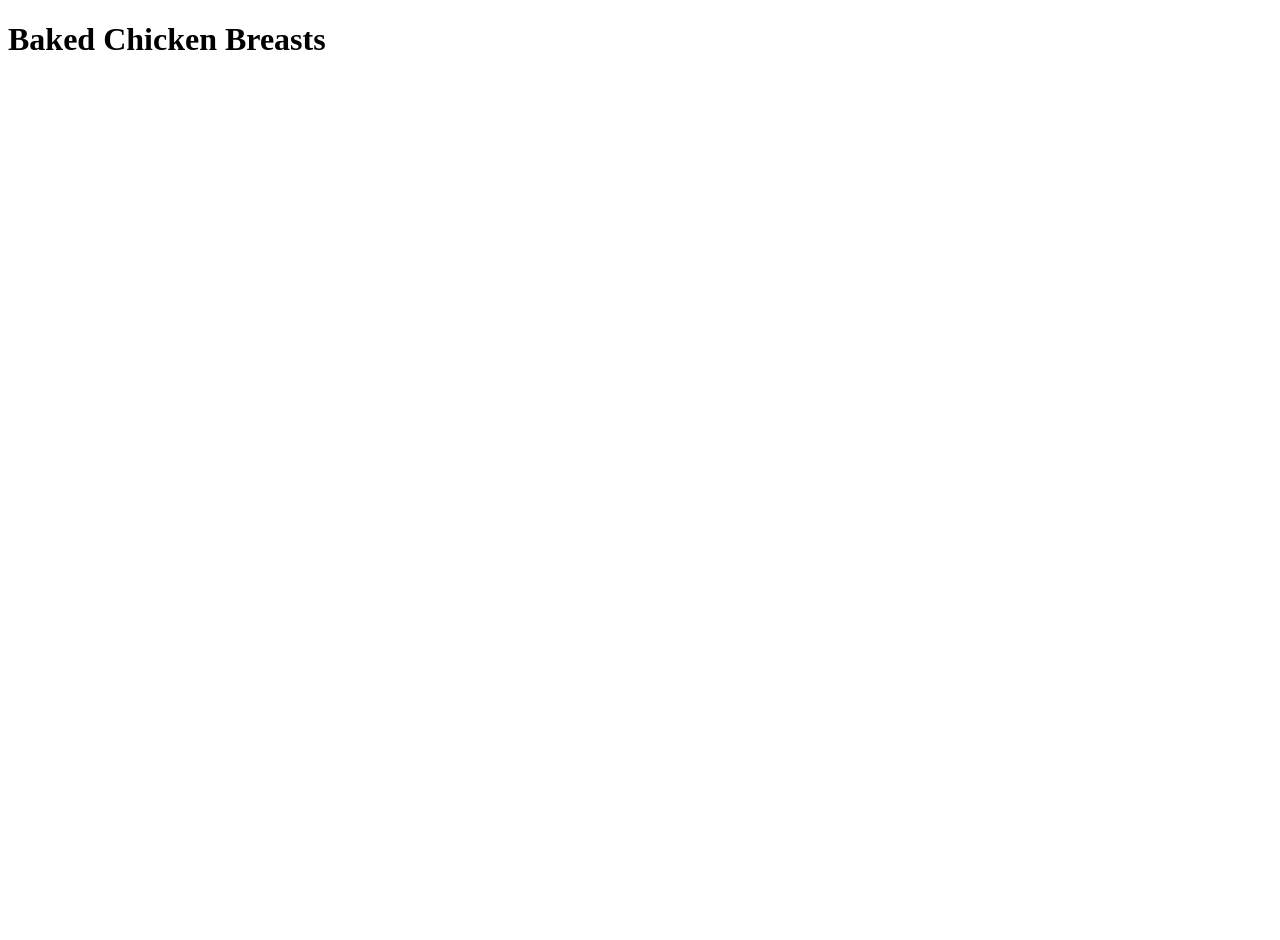
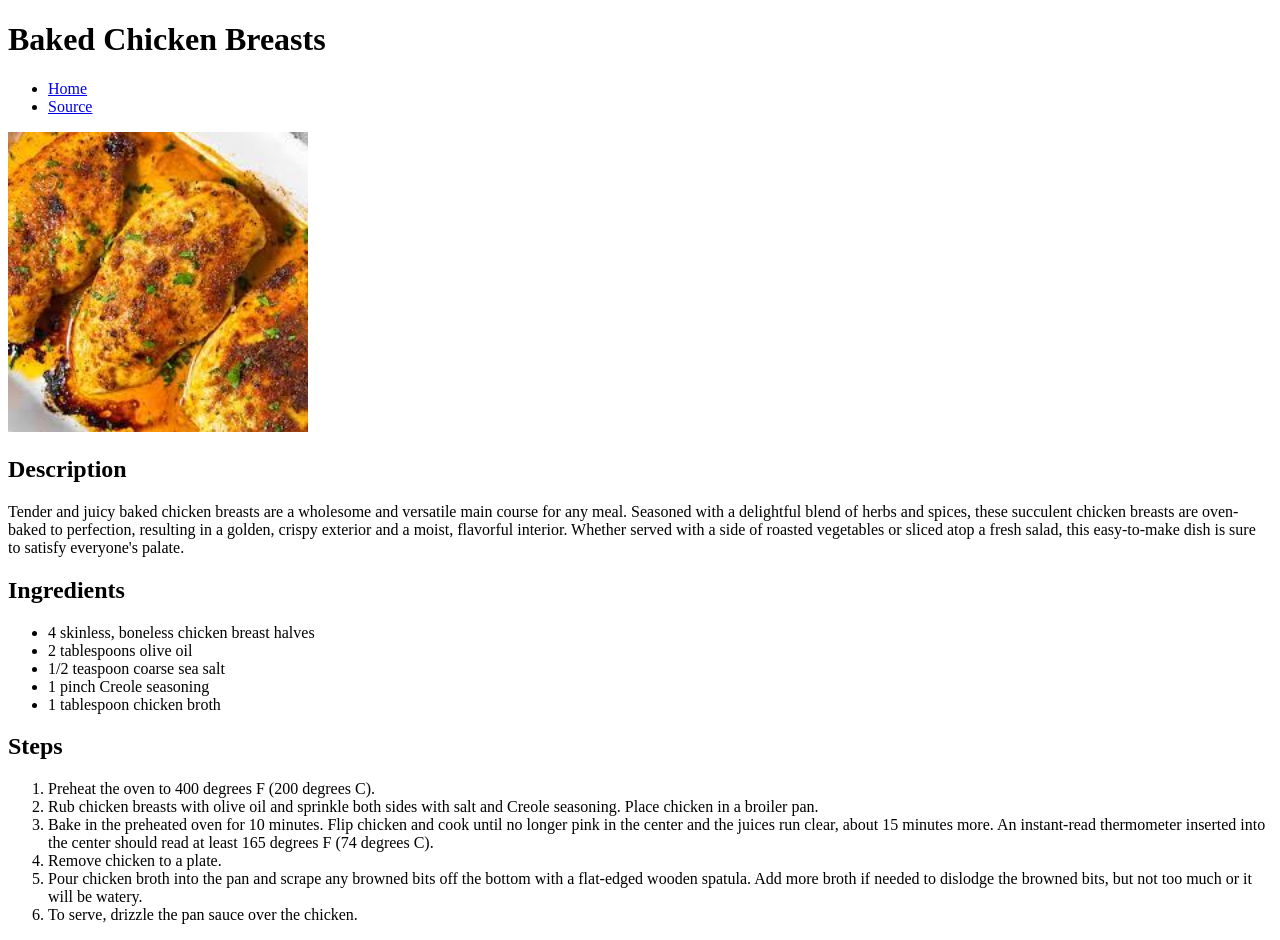
Before and after one commit to Thomsn1337/odin-recipes, a plain HTML site: page recipes/chicken_breast.html in a window 1280 px wide. Before the commit the page ends 800 px from the top, so only its background shows below. Drawn offline with Linux system fonts and the light colour scheme.

Commit message:
Add recipe for chicken breasts

```diff
--- a/recipes/chicken_breast.html
+++ b/recipes/chicken_breast.html
@@ -7,5 +7,34 @@
     </head>
     <body>
 	<h1>Baked Chicken Breasts</h1>
+
+	<ul>
+	    <li><a href="../index.html">Home</a></li>
+	    <li><a href="https://www.allrecipes.com/recipe/240208/simple-baked-chicken-breasts/">Source</a></li>
+	</ul>
+
+	<img src="../images/chicken.jpg" alt="Baked chicken breasts" height="300">
+
+	<h2>Description</h2>
+	<p>Tender and juicy baked chicken breasts are a wholesome and versatile main course for any meal. Seasoned with a delightful blend of herbs and spices, these succulent chicken breasts are oven-baked to perfection, resulting in a golden, crispy exterior and a moist, flavorful interior. Whether served with a side of roasted vegetables or sliced atop a fresh salad, this easy-to-make dish is sure to satisfy everyone's palate.</p>
+
+	<h2>Ingredients</h2>
+	<ul>
+	    <li>4 skinless, boneless chicken breast halves</li>
+	    <li>2 tablespoons olive oil</li>
+	    <li>1/2 teaspoon coarse sea salt</li>
+	    <li>1 pinch Creole seasoning</li>
+	    <li>1 tablespoon chicken broth</li>
+	</ul>
+
+	<h2>Steps</h2>
+	<ol>
+	    <li>Preheat the oven to 400 degrees F (200 degrees C).</li>
+	    <li>Rub chicken breasts with olive oil and sprinkle both sides with salt and Creole seasoning. Place chicken in a broiler pan.</li>
+	    <li>Bake in the preheated oven for 10 minutes. Flip chicken and cook until no longer pink in the center and the juices run clear, about 15 minutes more. An instant-read thermometer inserted into the center should read at least 165 degrees F (74 degrees C).</li>
+	    <li>Remove chicken to a plate. </li>
+	    <li>Pour chicken broth into the pan and scrape any browned bits off the bottom with a flat-edged wooden spatula. Add more broth if needed to dislodge the browned bits, but not too much or it will be watery. </li>
+	    <li>To serve, drizzle the pan sauce over the chicken.</li>
+	</ol>
     </body>
 </html>
```
Also changed, not shown: images/chicken.jpg (added).
